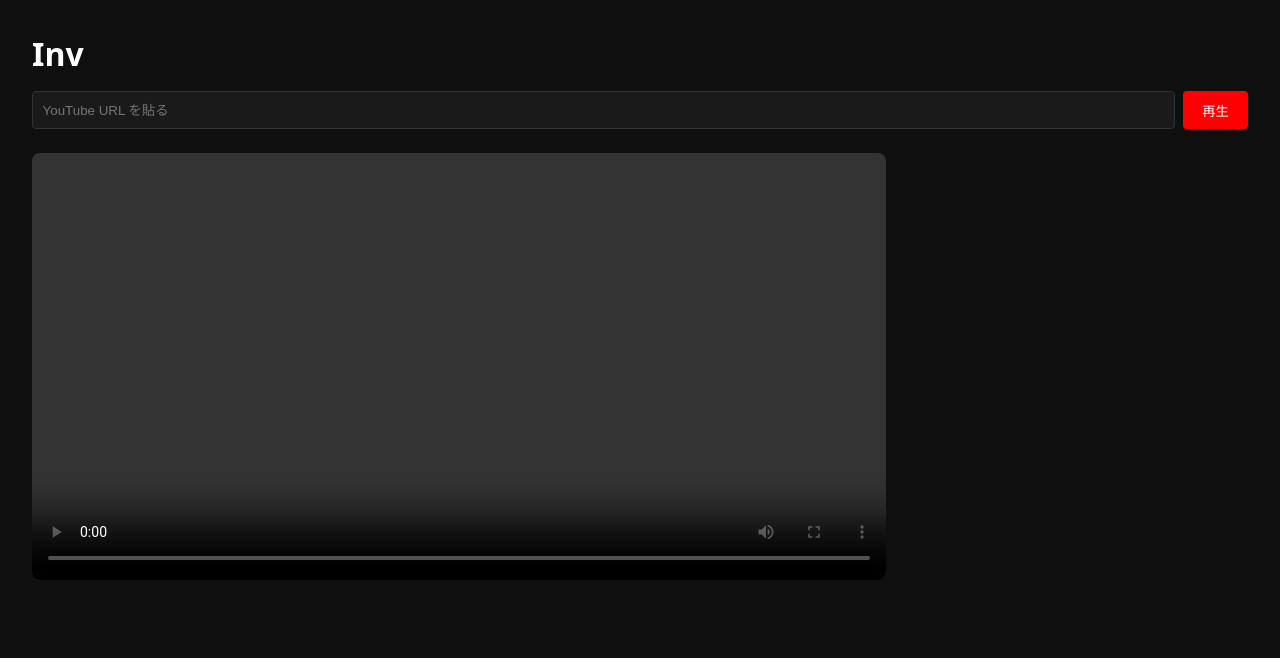
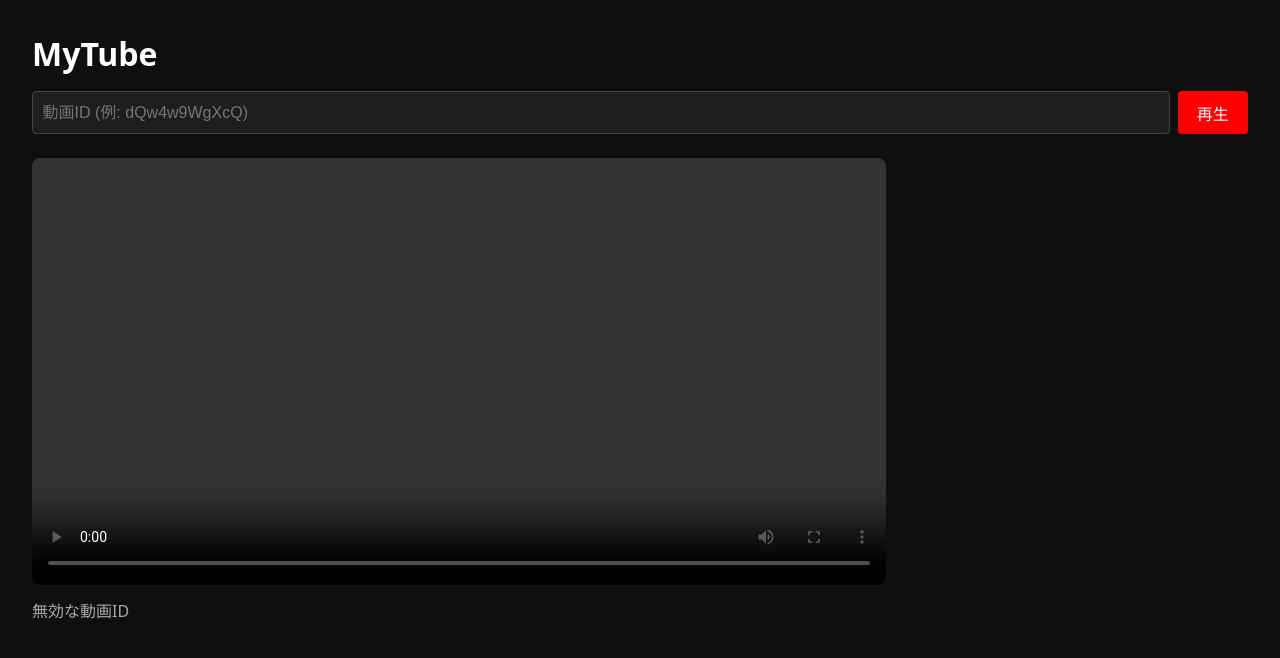
Before and after one commit to kirakiralingo-1/I-want-to-build-an-API, a plain HTML site: page public/inex.html in a window 1280 px wide. Both pictures are taken after a click on the button "再生". Drawn offline with Linux system fonts and the light colour scheme.

Commit message:
Update inex.html

```diff
--- a/public/inex.html
+++ b/public/inex.html
@@ -2,57 +2,66 @@
 <html lang="ja">
 <head>
   <meta charset="UTF-8">
-  <title>Inv</title>
+  <meta name="viewport" content="width=device-width, initial-scale=1.0">
+  <title>MyTube</title>
   <style>
-    * { box-sizing: border-box; margin: 0; }
-    body { font-family: system-ui; background: #0f0f0f; color: #fff; padding: 2rem; }
+    * { margin: 0; padding: 0; box-sizing: border-box; }
+    body { font-family: system-ui, sans-serif; background: #0f0f0f; color: #fff; padding: 2rem; }
     h1 { margin-bottom: 1rem; }
-    .search { display: flex; gap: .5rem; margin-bottom: 1.5rem; }
-    .search input { flex: 1; padding: .6rem; border-radius: 4px; border: 1px solid #333; background: #1a1a1a; color: #fff; }
-    .search button { padding: .6rem 1.2rem; border-radius: 4px; border: none; background: #f00; color: #fff; cursor: pointer; }
+    .input-row { display: flex; gap: .5rem; margin-bottom: 1.5rem; }
+    input { flex: 1; padding: .6rem; border: 1px solid #444; border-radius: 4px; background: #1e1e1e; color: #fff; font-size: 1rem; }
+    button { padding: .6rem 1.2rem; border: none; border-radius: 4px; background: #ff0000; color: #fff; font-size: 1rem; cursor: pointer; }
     video { width: 100%; max-width: 854px; border-radius: 8px; }
-    .meta { margin-top: 1rem; }
-    .meta h2 { font-size: 1.2rem; }
-    .meta p { color: #aaa; }
-    .formats { margin-top: .5rem; display: flex; gap: .5rem; }
-    .formats button { padding: .3rem .8rem; border-radius: 4px; border: 1px solid #444; background: #222; color: #fff; cursor: pointer; }
-    .formats button.active { background: #f00; border-color: #f00; }
+    #status { margin-top: .5rem; color: #aaa; }
   </style>
 </head>
 <body>
-  <h1>Inv</h1>
-  <div class="search">
-    <input id="url" type="text" placeholder="YouTube URL を貼る">
-    <button onclick="load()">再生</button>
+  <h1>MyTube</h1>
+  <div class="input-row">
+    <input type="text" id="videoId" placeholder="動画ID (例: dQw4w9WgXcQ)">
+    <button onclick="loadVideo()">再生</button>
   </div>
   <video id="player" controls></video>
-  <div class="meta" id="meta"></div>
+  <p id="status"></p>
 
   <script>
-    function extractId(url) {
-      const m = url.match(/(?:youtu\.be\/|v=|embed\/|shorts\/)([\w-]{11})/);
-      return m ? m[1] : null;
+    // URLから動画IDを自動抽出
+    function extractId(input) {
+      // 11文字のIDそのもの
+      if (/^[a-zA-Z0-9_-]{11}$/.test(input)) return input;
+      // youtube.com/watch?v=...
+      let m = input.match(/[?&]v=([a-zA-Z0-9_-]{11})/);
+      if (m) return m[1];
+      // youtu.be/...
+      m = input.match(/youtu\.be\/([a-zA-Z0-9_-]{11})/);
+      if (m) return m[1];
+      return null;
     }
 
-    async function load() {
-      const url = document.getElementById('url').value.trim();
-      const id = extractId(url);
-      if (!id) return alert('無効なURL');
+    async function loadVideo() {
+      const raw = document.getElementById('videoId').value.trim();
+      const id = extractId(raw);
+      const status = document.getElementById('status');
+      const player = document.getElementById('player');
 
-      const res = await fetch(`/api/info?v=${id}`);
-      const info = await res.json();
-      if (info.error) return alert(info.error);
+      if (!id) { status.textContent = '無効な動画ID'; return; }
+      status.textContent = '読み込み中...';
 
-      document.getElementById('meta').innerHTML =
-        `<h2>${info.title}</h2><p>${info.author} (itag ${info.itag})</p>`;
-
-      const player = document.getElementById('player');
-      player.src = `/api/stream?v=${id}`;
-      player.play();
+      try {
+        const res = await fetch(`/api/stream?id=${id}`);
+        const data = await res.json();
+        if (data.error) throw new Error(data.error);
+        player.src = data.streamUrl;  // googlevideo.com のURLを直接設定
+        player.play();
+        status.textContent = '再生中';
+      } catch (e) {
+        status.textContent = 'エラー: ' + e.message;
+      }
     }
 
-    document.getElementById('url').addEventListener('keydown', e => {
-      if (e.key === 'Enter') load();
+    // Enterキーで再生
+    document.getElementById('videoId').addEventListener('keydown', e => {
+      if (e.key === 'Enter') loadVideo();
     });
   </script>
 </body>
```
